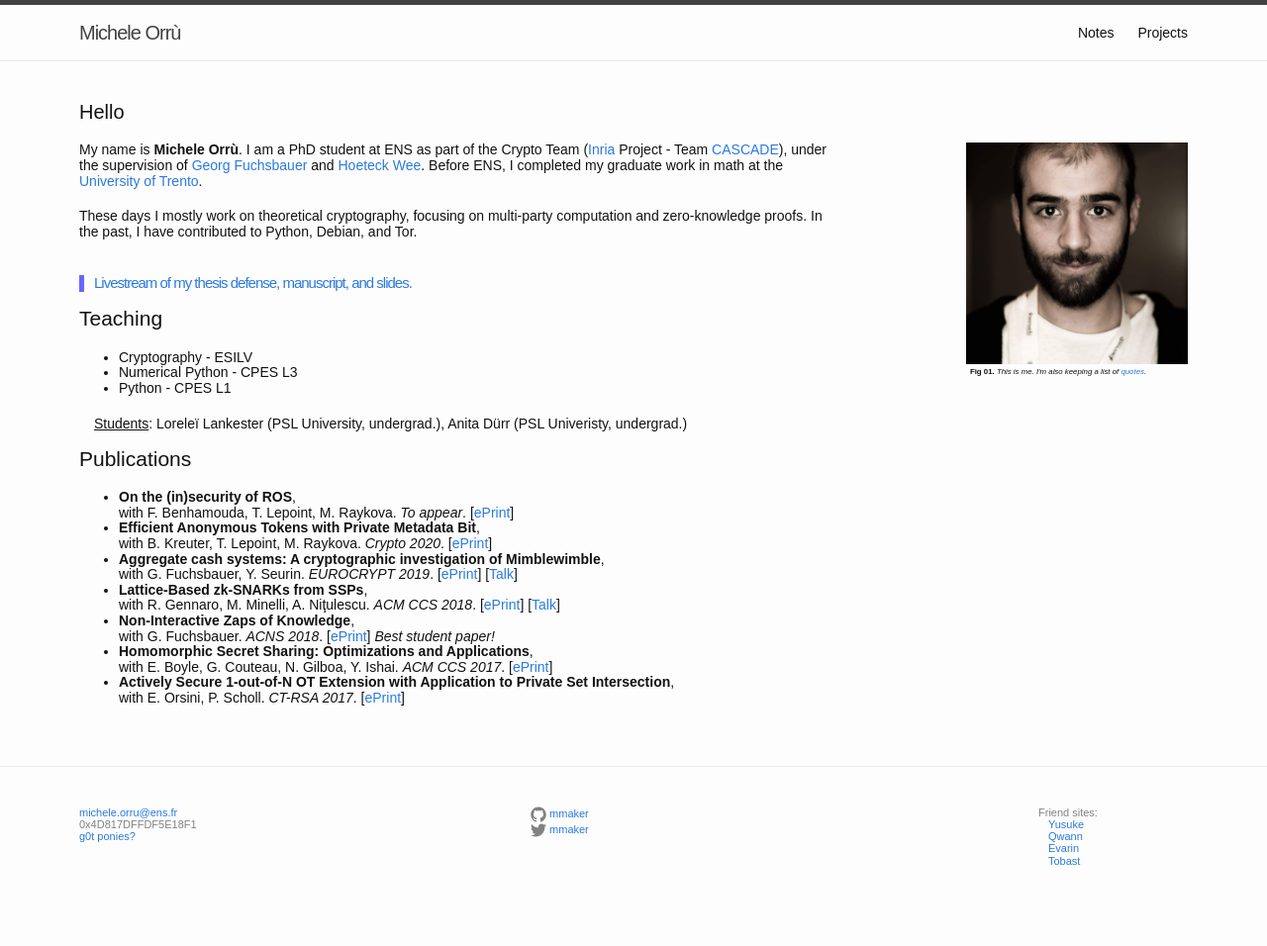
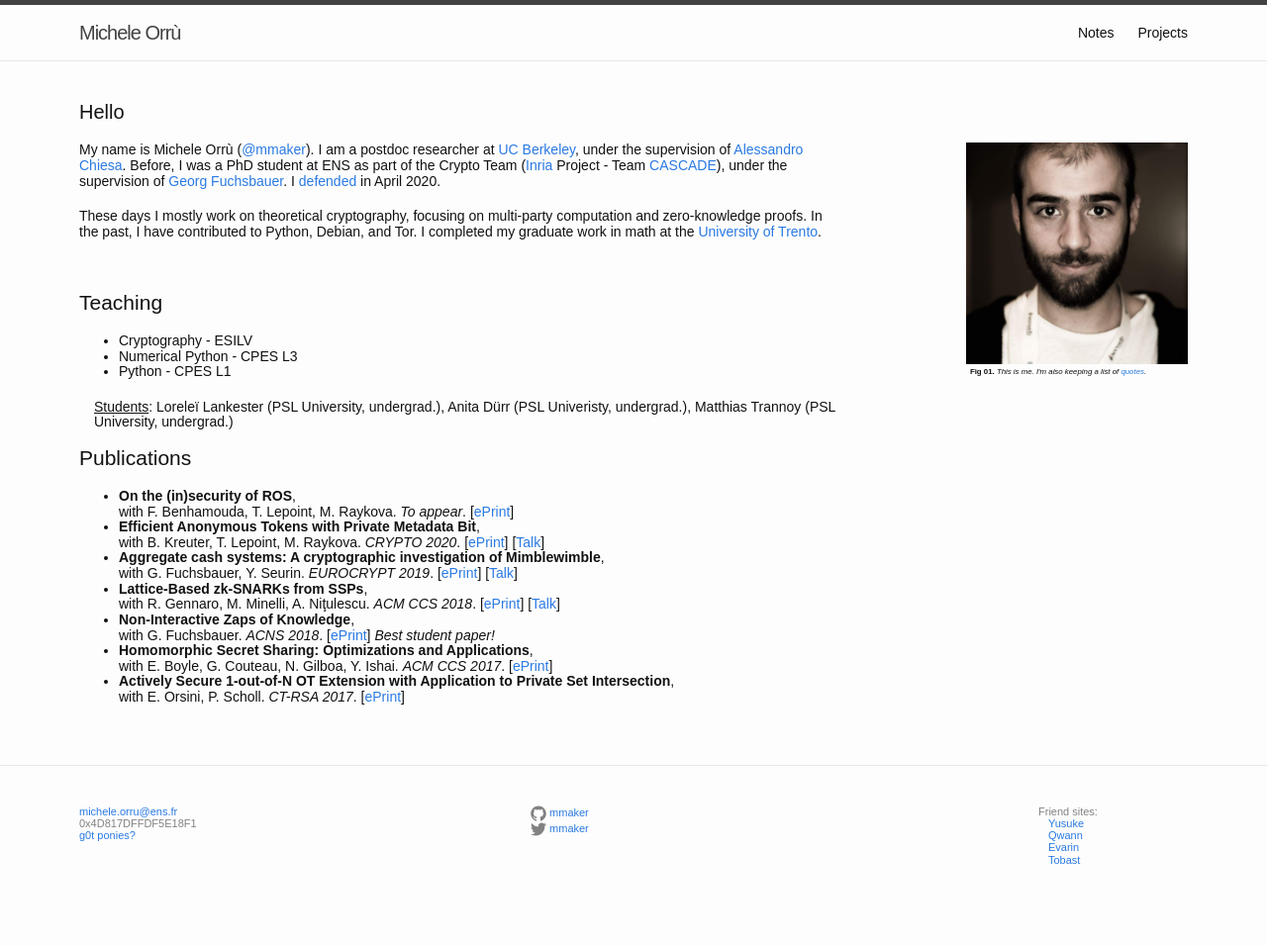
Before and after one commit to mmaker/mmaker.github.io, a Jekyll site: the page built from index.html, in a window 1280 px wide. Shown: the whole page at 99% size. Built offline with Jekyll 4.4.1, drawn with Linux system fonts in a browser that asks for light colours; nearby versions of some CDN libraries.

Commit message:
Start of postdoc.

```diff
--- a/about/quotes.html
+++ b/about/quotes.html
@@ -3,6 +3,9 @@ layout: default
 ---
 
 <div class="quotes">
+  <p>
+    Noi non crediamo nel diritto divino delle maggioranze, ma nemmeno crediamo che le minoranze rappresentino, sempre, la ragione ed il progresso. Galileo aveva ragione contro tutti i suoi contemporanei; ma vi sono oggi ancora alcuni che sostengono che la terra è piatta e che il sole le gira intorno, e nessuno vorrà dire che hanno ragione perché son diventati minoranza. Del resto, se è vero che i rivoluzionari sono sempre una minoranza, sono anche sempre in minoranza gli sfruttatori ed i birri.
+  </p>
 
   <p>
     Si nous grimpions toujours en silence, au milieu de la nuit et vêtus d’habits sombres, ce n’était pas pour défier l’ordre. C’était même précisément par amour de l’ordre (celui des bâtisseurs).
--- a/index.html
+++ b/index.html
@@ -9,26 +9,24 @@ layout: default
 
   <div class="col-1">
     <p>
-      My name is <b>Michele Orrù</b>. I am a PhD student at ENS as part of the
+      My name is Michele Orrù (<a href="https://twitter.com/mmaker">@mmaker</a>). I am a postdoc researcher at <a href="https://eecs.berkeley.edu/">UC Berkeley</a>, under
+      the supervision of <a href="https://people.eecs.berkeley.edu/~alexch/">Alessandro Chiesa</a>.
+
+      Before, I was a PhD student at ENS as part of the
       Crypto Team (<a href="https://inria.fr/en">Inria</a> Project -
       Team <a href="https://crypto.di.ens.fr/">CASCADE</a>),
-      under the supervision of <a href="https://www.di.ens.fr/~fuchsbau">Georg Fuchsbauer</a> and
-      <a href="https://www.di.ens.fr/~wee">Hoeteck Wee</a>.
-      Before ENS, I completed my graduate work in math
-      at the <a href="http://www.maths.unitn.it/en">University of Trento</a>.
+      under the supervision of <a href="https://www.di.ens.fr/~fuchsbau">Georg Fuchsbauer</a>.
+      I <a href="defense.html">defended</a> in April 2020.
     </p>
     <p>
       These days I mostly work on theoretical cryptography, focusing on multi-party
       computation and zero-knowledge proofs.
       In the past, I have contributed to Python, Debian, and Tor.
+      I completed my graduate work in math
+      at the <a href="http://www.maths.unitn.it/en">University of Trento</a>.
     </p>
 
     <br />
-    <div class="announcement">
-      <a href="defense.html">
-	Livestream of my thesis defense, manuscript, and slides.
-      </a>
-    </div>
 
     <br />
     <h2>Teaching</h2>
@@ -37,7 +35,7 @@ layout: default
       <li>Numerical Python - CPES L3</li>
       <li>Python - CPES L1 </li>
     </ul>
-    <div style="margin-left:15px"> <u>Students</u>: Loreleï Lankester (PSL University, undergrad.), Anita Dürr (PSL Univeristy, undergrad.)</div>
+    <div style="margin-left:15px"> <u>Students</u>: Loreleï Lankester (PSL University, undergrad.), Anita Dürr (PSL Univeristy, undergrad.), Matthias Trannoy (PSL University, undergrad.)</div>
 
     <br/>
     <h2>Publications</h2>
@@ -52,8 +50,9 @@ layout: default
         <b> Efficient Anonymous Tokens with Private Metadata Bit</b>,
         <br />
         <smpcs>with B. Kreuter, T. Lepoint, M. Raykova</smpcs>.
-        <i>Crypto 2020</i>.
+        <i>CRYPTO 2020</i>.
         [<a href="https://eprint.iacr.org/2020/072">ePrint</a>]
+	[<a href="https://www.youtube.com/watch?v=uk3WOFaasCQ">Talk</a>]
       <li>
         <b> Aggregate cash systems: A cryptographic investigation of Mimblewimble</b>,
         <br />
```
Also changed, not shown: defense.md (+0 -7 lines).
